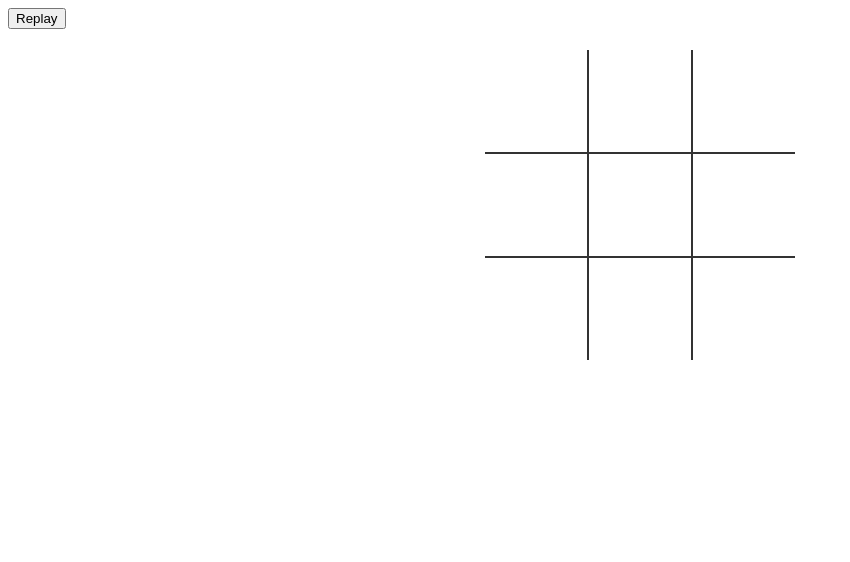
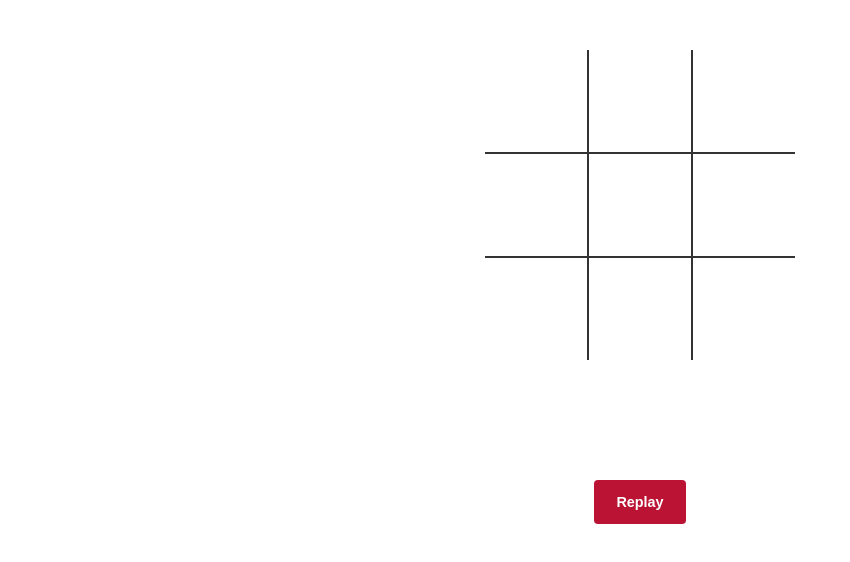
Before and after one commit to shivamangina/tictaktoe-using-javaScript, a plain HTML site: page index.html in a window 1280 px wide. Shown: the whole page, without its empty margins (0-850 px from the left). Drawn offline with Linux system fonts and the light colour scheme.

Commit message:
button css added

```diff
--- a/index.html
+++ b/index.html
@@ -29,8 +29,10 @@
     <div class="endgame">
         <div class="text"></div>
     </div>
+<div class="but">
+    <button onclick="startGame()">Replay</button>
+</div>
 
-<button onclick="startGame()">Replay</button>
     <script src="script.js"></script>
 
 </body>
--- a/style.css
+++ b/style.css
@@ -37,7 +37,7 @@ table tr td:last-child {
     width: 200px;
     top:120px;
     background-color: rgba(205, 133, 60, 0.7);
-    position : absolute;
+    position : relative;
     left: 50%;
     margin-left: -100px;
     padding-top:50px;
@@ -47,3 +47,25 @@ table tr td:last-child {
     color:white;
     font-size: 2em;
 }
+.but {
+ text-align: center;
+ position: relative;
+ margin: 5in;
+}
+
+
+button {
+
+    text-align: center;
+    color: rgb(255, 255, 255);
+    opacity: 1;
+    font-size: 0.9rem;
+    font-weight: 700;
+    background: rgb(187, 19, 51);
+    border-width: 0px;
+    border-style: initial;
+    border-color: initial;
+    border-image: initial;
+    border-radius: 4px;
+    padding: 14px 22px;
+}
```
